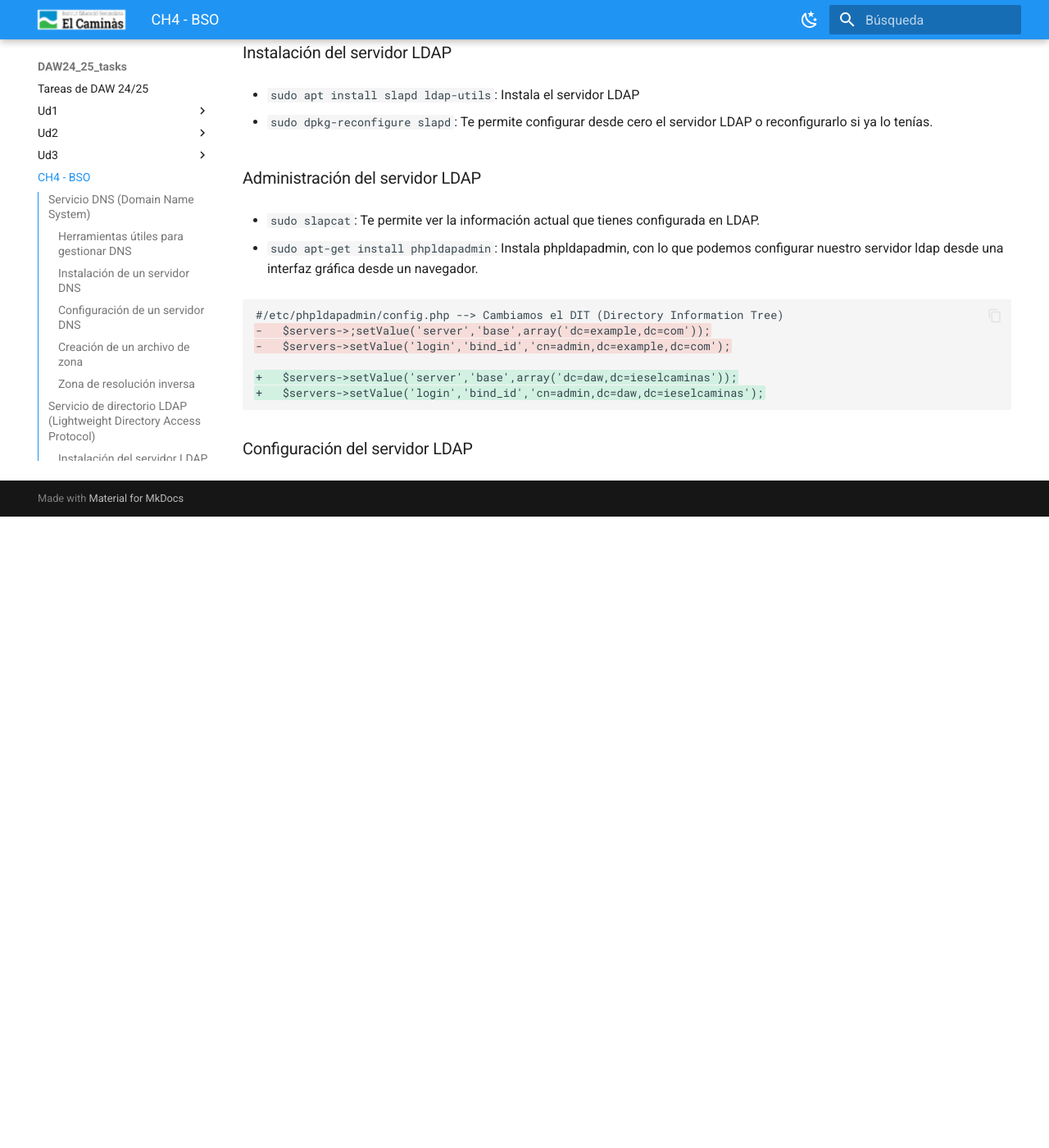
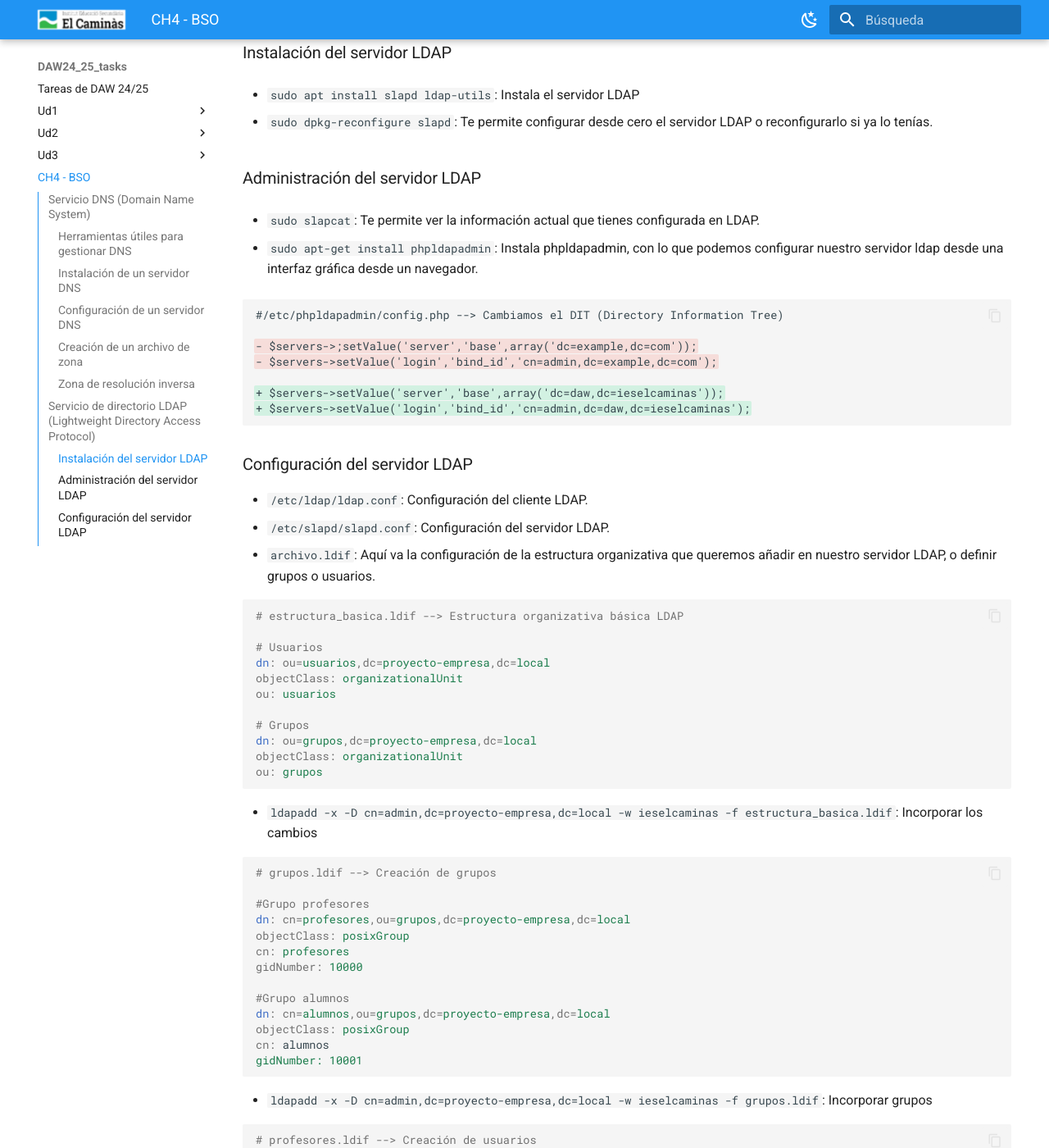
Before and after one commit to jmunozji/DAW24_25_tasks, an MkDocs documentation site: the page built from docs/Ud4/Ch4_BSO.md, in a window 1280 px wide and 1400 px high, scrolled down 4141 px. Shown: the whole window at 82% size. Built offline with MkDocs 1.6.1 and Material for MkDocs 9.7.7, drawn with Linux system fonts in a browser that asks for light colours; before the commit the page ends 4771 px from its top, so only the background shows below that; some of the changed text lies outside the part shown.

Commit message:
Ldif en LDAP

````diff
--- a/docs/Ud4/Ch4_BSO.md
+++ b/docs/Ud4/Ch4_BSO.md
@@ -238,11 +238,84 @@ $ORIGIN 104.85.3.IN-ADDR.ARPA.
 
 ```diff
 #/etc/phpldapadmin/config.php --> Cambiamos el DIT (Directory Information Tree)
--   $servers->;setValue('server','base',array('dc=example,dc=com'));
--   $servers->setValue('login','bind_id','cn=admin,dc=example,dc=com');
 
-+   $servers->setValue('server','base',array('dc=daw,dc=ieselcaminas'));
-+   $servers->setValue('login','bind_id','cn=admin,dc=daw,dc=ieselcaminas');
+- $servers->;setValue('server','base',array('dc=example,dc=com'));
+- $servers->setValue('login','bind_id','cn=admin,dc=example,dc=com');
+
++ $servers->setValue('server','base',array('dc=daw,dc=ieselcaminas'));
++ $servers->setValue('login','bind_id','cn=admin,dc=daw,dc=ieselcaminas');
 ```
 
 ### Configuración del servidor LDAP
+
+- `/etc/ldap/ldap.conf`: Configuración del cliente LDAP.
+- `/etc/slapd/slapd.conf`: Configuración del servidor LDAP.
+- `archivo.ldif`: Aquí va la configuración de la estructura organizativa que queremos añadir en nuestro servidor LDAP, o definir grupos o usuarios.
+
+```ldif
+# estructura_basica.ldif --> Estructura organizativa básica LDAP
+
+# Usuarios
+dn: ou=usuarios,dc=proyecto-empresa,dc=local
+objectClass: organizationalUnit
+ou: usuarios
+
+# Grupos
+dn: ou=grupos,dc=proyecto-empresa,dc=local
+objectClass: organizationalUnit
+ou: grupos
+```
+
+- `ldapadd -x -D cn=admin,dc=proyecto-empresa,dc=local -w ieselcaminas -f estructura_basica.ldif`: Incorporar los cambios
+
+```ldif
+# grupos.ldif --> Creación de grupos
+
+#Grupo profesores
+dn: cn=profesores,ou=grupos,dc=proyecto-empresa,dc=local
+objectClass: posixGroup
+cn: profesores
+gidNumber: 10000
+
+#Grupo alumnos
+dn: cn=alumnos,ou=grupos,dc=proyecto-empresa,dc=local
+objectClass: posixGroup
+cn: alumnos
+gidNumber: 10001
+```
+
+- `ldapadd -x -D cn=admin,dc=proyecto-empresa,dc=local -w ieselcaminas -f grupos.ldif`: Incorporar grupos
+
+```ldif
+# profesores.ldif --> Creación de usuarios
+
+# Profe01
+dn: uid=profe01,ou=usuarios,dc=proyecto-empresa,dc=local
+objectClass: inetOrgPerson
+objectClass: posixAccount
+uid: profe01
+cn: profe01
+sn: DAW
+loginShell: /bin/bash
+uidNumber: 1001
+gidNumber: 10000
+homeDirectory: /home/profe01
+gecos: Profe01 DAW
+userPassword: 123456
+
+# Profe02
+dn: uid=profe02,ou=usuarios,dc=proyecto-empresa,dc=local
+objectClass: inetOrgPerson
+objectClass: posixAccount
+uid: profe02
+cn: profe02
+sn: DAW
+loginShell: /bin/bash
+uidNumber: 1002
+gidNumber: 10000
+homeDirectory: /home/profe02
+gecos: Profe02 DAW
+userPassword: 123456
+```
+
+- `ldapadd -x -D cn=admin,dc=proyecto-empresa,dc=local -w ieselcaminas -f profesores.ldif`: Incorporar usuarios
````
